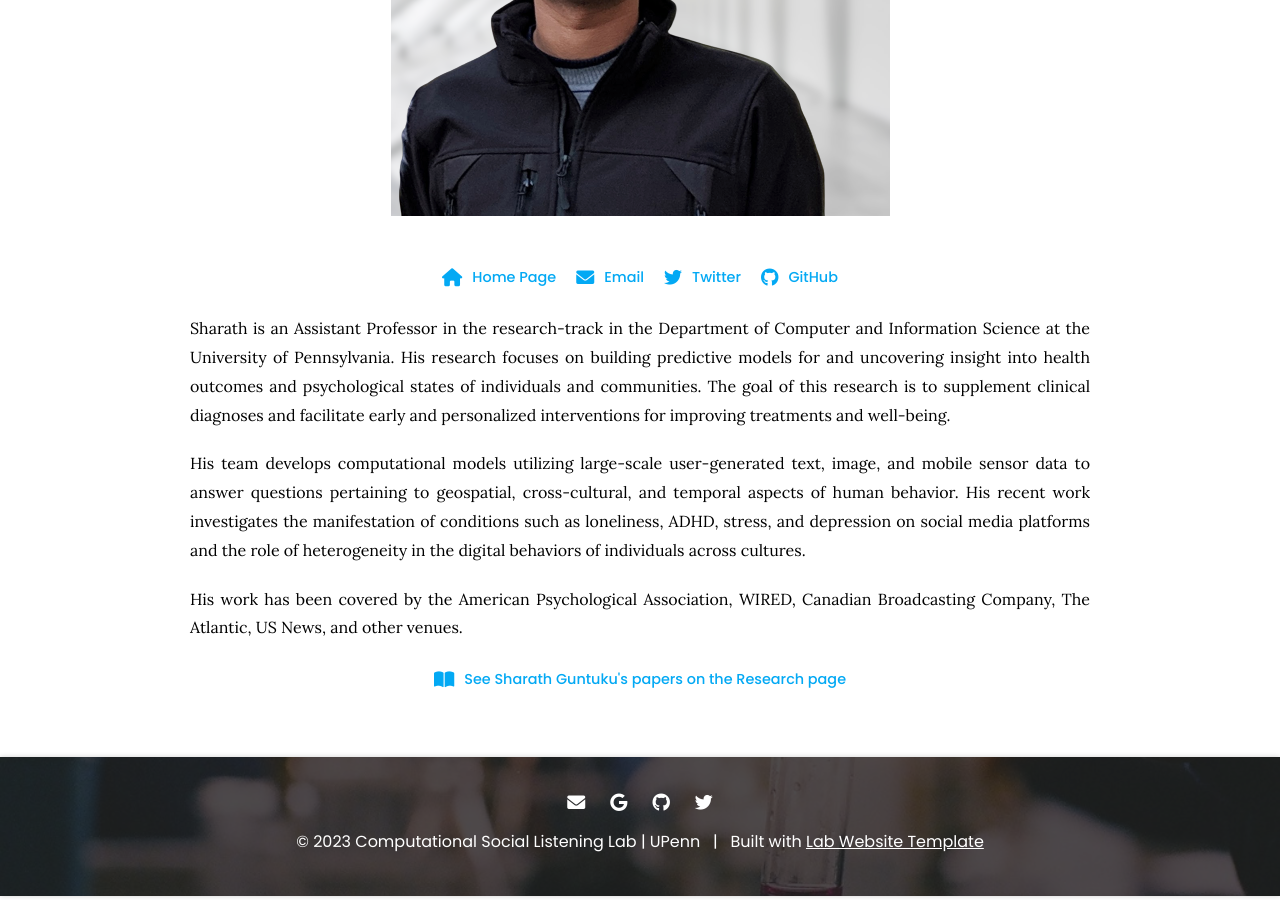
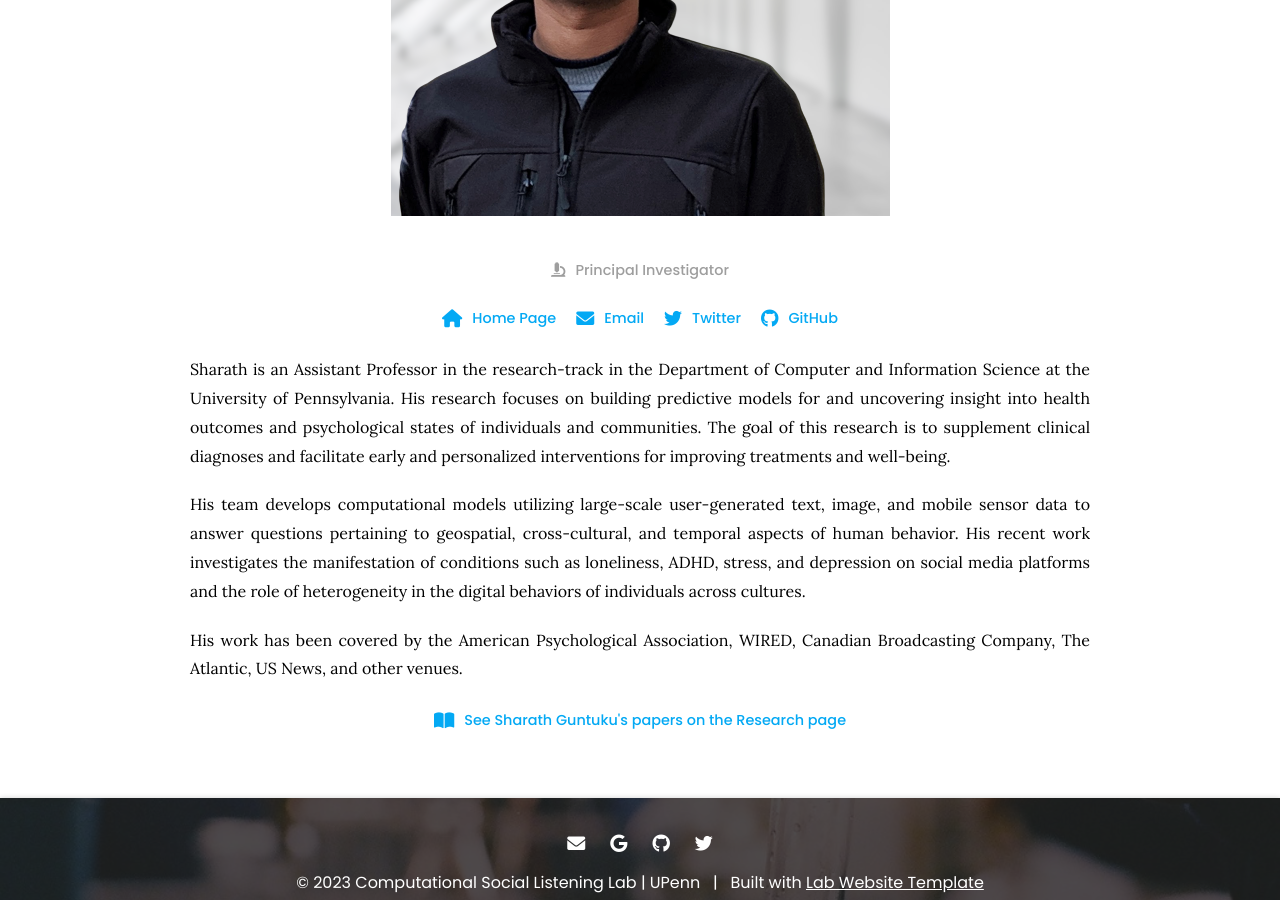
Before and after one commit to chandrasg/csl-lab, a Jekyll site: the page built from _members/sharath-guntuku.md, in a window 1280 px wide and 900 px high, scrolled down 540 px. Built offline with Jekyll 4.4.1, drawn with Linux system fonts in a browser that asks for light colours; part of the change alters nothing that is shown.

```diff
--- a/_members/sharath-guntuku.md
+++ b/_members/sharath-guntuku.md
@@ -1,7 +1,7 @@
 ---
 name: Sharath Guntuku
 image: images/SharathGuntuku.png
-role: Principal Investigator
+role: pi
 links:
   home-page: https://sharathg.cis.upenn.edu/
   email: sharathg@cis.upenn.edu
```
